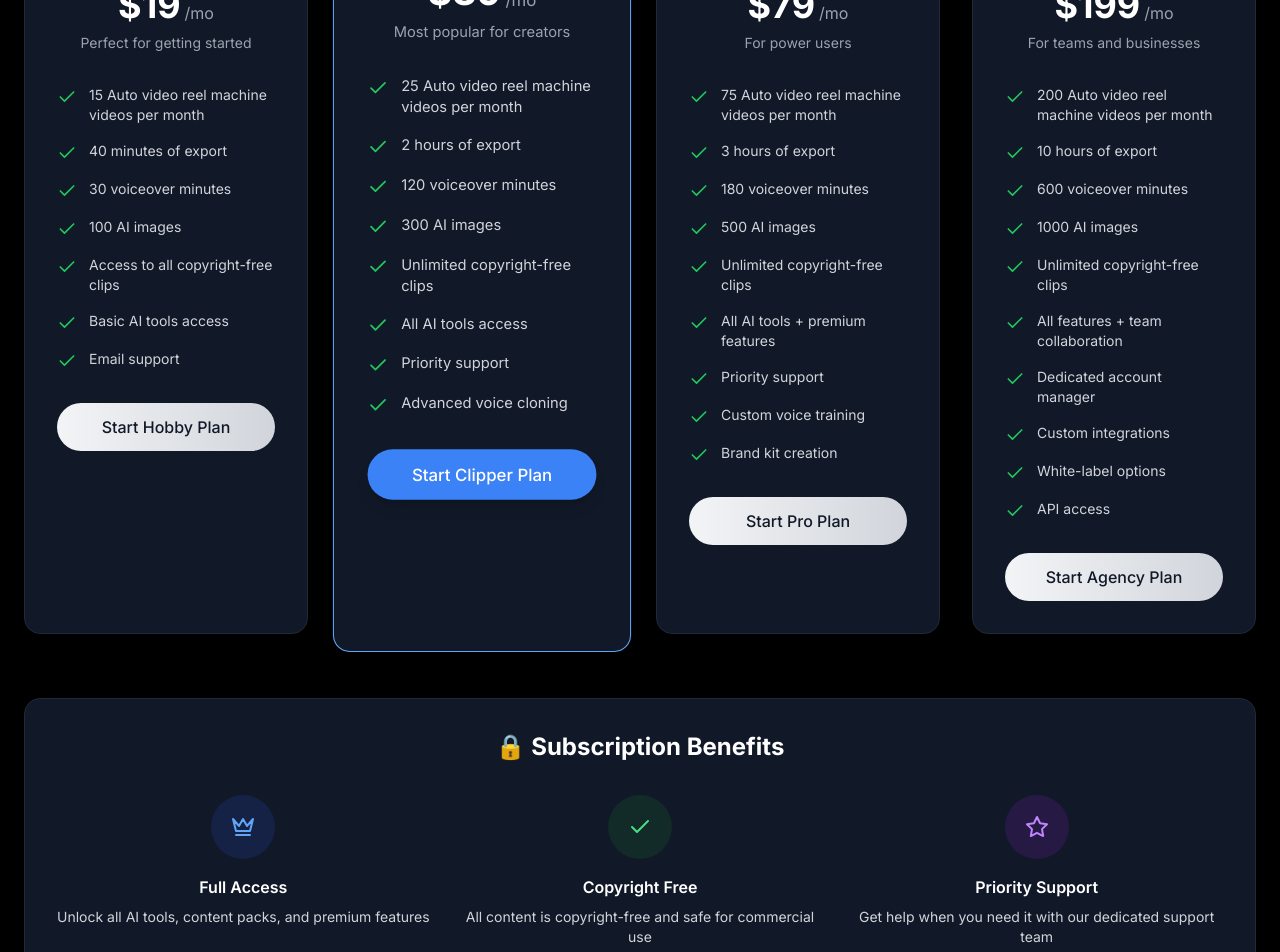
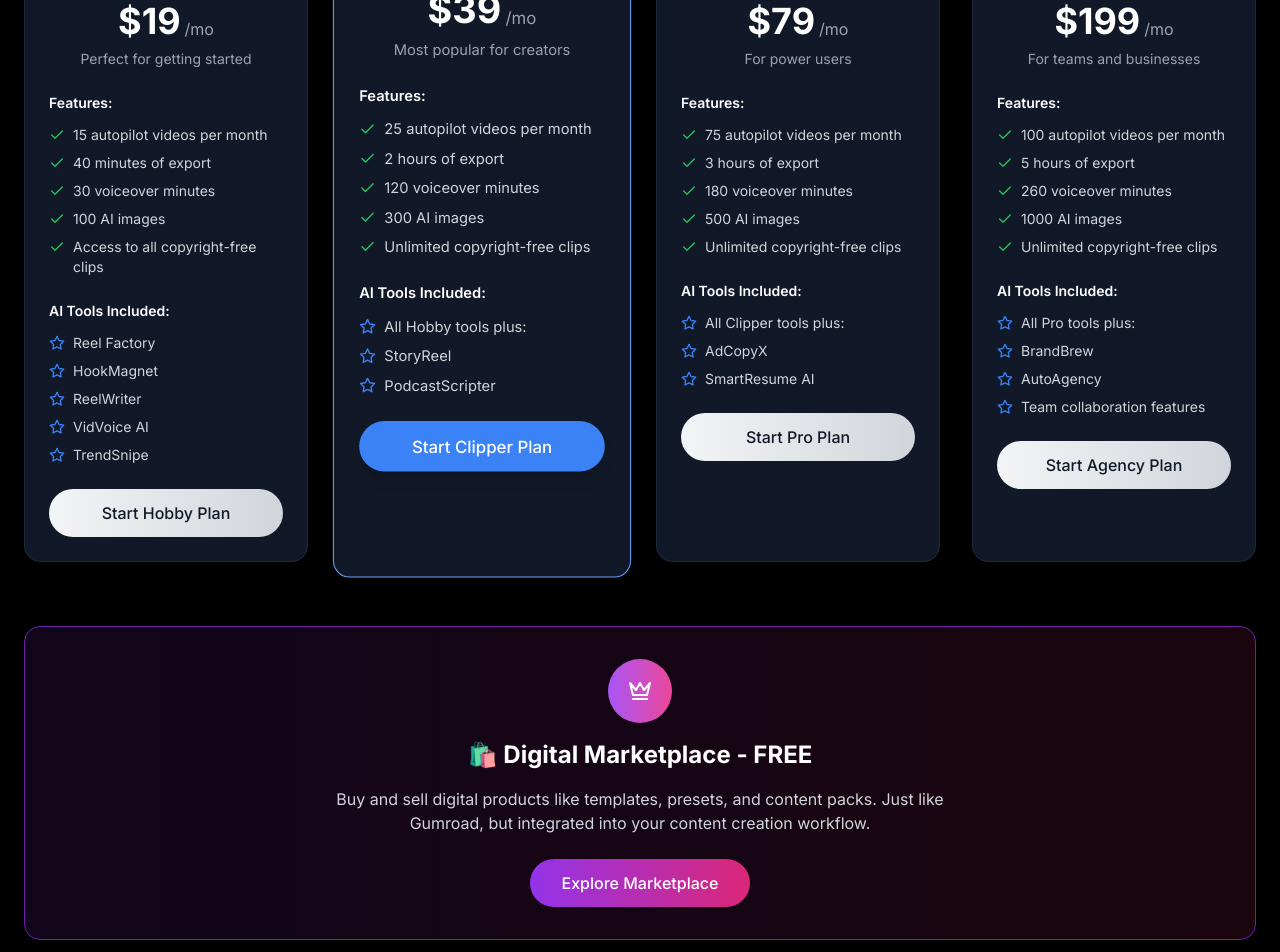
Before and after one commit to demongod0isagod/sb1-6acnfpf2, a React (Vite) app: page / in a window 1280 px wide. Shown: the part 5200-6152 px from the top of the page. Built offline with nearby package versions, Linux system fonts and the light colour scheme.

Commit message:
Updated Kingg Website with Refined Features and Pricing

```diff
--- a/src/components/Footer.tsx
+++ b/src/components/Footer.tsx
@@ -66,7 +66,7 @@ const Footer = () => {
               </li>
               <li>
                 <a href="mailto:kinggcares.ai@gmail.com" className="text-gray-600 dark:text-gray-300 hover:text-blue-600 dark:hover:text-blue-400 transition-colors">
-                  Support
+                  Contact Us
                 </a>
               </li>
             </ul>
--- a/src/components/PricingSection.tsx
+++ b/src/components/PricingSection.tsx
@@ -8,13 +8,18 @@ const PricingSection = () => {
       period: '/mo',
       description: 'Perfect for getting started',
       features: [
-        '15 Auto video reel machine videos per month',
+        '15 autopilot videos per month',
         '40 minutes of export',
         '30 voiceover minutes',
         '100 AI images',
-        'Access to all copyright-free clips',
-        'Basic AI tools access',
-        'Email support'
+        'Access to all copyright-free clips'
+      ],
+      tools: [
+        'Reel Factory',
+        'HookMagnet',
+        'ReelWriter',
+        'VidVoice AI',
+        'TrendSnipe'
       ],
       buttonText: 'Start Hobby Plan',
       popular: false
@@ -26,14 +31,16 @@ const PricingSection = () => {
       description: 'Most popular for creators',
       isPopular: true,
       features: [
-        '25 Auto video reel machine videos per month',
+        '25 autopilot videos per month',
         '2 hours of export',
         '120 voiceover minutes',
         '300 AI images',
-        'Unlimited copyright-free clips',
-        'All AI tools access',
-        'Priority support',
-        'Advanced voice cloning'
+        'Unlimited copyright-free clips'
+      ],
+      tools: [
+        'All Hobby tools plus:',
+        'StoryReel',
+        'PodcastScripter'
       ],
       buttonText: 'Start Clipper Plan',
       popular: true
@@ -44,15 +51,16 @@ const PricingSection = () => {
       period: '/mo',
       description: 'For power users',
       features: [
-        '75 Auto video reel machine videos per month',
+        '75 autopilot videos per month',
         '3 hours of export',
         '180 voiceover minutes',
         '500 AI images',
-        'Unlimited copyright-free clips',
-        'All AI tools + premium features',
-        'Priority support',
-        'Custom voice training',
-        'Brand kit creation'
+        'Unlimited copyright-free clips'
+      ],
+      tools: [
+        'All Clipper tools plus:',
+        'AdCopyX',
+        'SmartResume AI'
       ],
       buttonText: 'Start Pro Plan',
       popular: false
@@ -63,16 +71,17 @@ const PricingSection = () => {
       period: '/mo',
       description: 'For teams and businesses',
       features: [
-        '200 Auto video reel machine videos per month',
-        '10 hours of export',
-        '600 voiceover minutes',
+        '100 autopilot videos per month',
+        '5 hours of export',
+        '260 voiceover minutes',
         '1000 AI images',
-        'Unlimited copyright-free clips',
-        'All features + team collaboration',
-        'Dedicated account manager',
-        'Custom integrations',
-        'White-label options',
-        'API access'
+        'Unlimited copyright-free clips'
+      ],
+      tools: [
+        'All Pro tools plus:',
+        'BrandBrew',
+        'AutoAgency',
+        'Team collaboration features'
       ],
       buttonText: 'Start Agency Plan',
       popular: false
@@ -82,6 +91,11 @@ const PricingSection = () => {
   const handlePlanSelection = (planName: string) => {
     // In a real application, this would redirect to a payment processor
     alert(`Redirecting to payment for ${planName} plan. In production, this would integrate with Stripe, PayPal, or similar payment processor.`);
+  };
+
+  const scrollToMarketplace = () => {
+    // This would navigate to the digital marketplace page
+    alert('Navigating to Digital Marketplace... In production, this would open the marketplace page.');
   };
 
   return (
@@ -113,7 +127,7 @@ const PricingSection = () => {
                 plan.isPopular
                   ? 'border-blue-500 dark:border-blue-400 transform scale-105'
                   : 'border-gray-100 dark:border-gray-800'
-              } p-8 transition-all duration-300 hover:shadow-xl hover:scale-105`}
+              } p-6 transition-all duration-300 hover:shadow-xl hover:scale-105`}
             >
               {plan.isPopular && (
                 <div className="absolute -top-4 left-1/2 transform -translate-x-1/2">
@@ -124,7 +138,7 @@ const PricingSection = () => {
                 </div>
               )}
 
-              <div className="text-center mb-8">
+              <div className="text-center mb-6">
                 <h3 className="text-xl font-bold text-gray-900 dark:text-white mb-2">
                   {plan.name}
                 </h3>
@@ -143,17 +157,35 @@ const PricingSection = () => {
                 </p>
               </div>
 
-              <ul className="space-y-4 mb-8">
+              <div className="mb-6">
+                <h4 className="text-sm font-semibold text-gray-900 dark:text-white mb-3">Features:</h4>
+                <ul className="space-y-2">
                   {plan.features.map((feature, index) => (
                     <li
                       key={index}
                       className="flex items-start text-gray-700 dark:text-gray-300"
                     >
-                    <Check className="w-5 h-5 text-green-500 mr-3 flex-shrink-0 mt-0.5" />
+                      <Check className="w-4 h-4 text-green-500 mr-2 flex-shrink-0 mt-0.5" />
                       <span className="text-sm">{feature}</span>
                     </li>
                   ))}
                 </ul>
+              </div>
+
+              <div className="mb-6">
+                <h4 className="text-sm font-semibold text-gray-900 dark:text-white mb-3">AI Tools Included:</h4>
+                <ul className="space-y-2">
+                  {plan.tools.map((tool, index) => (
+                    <li
+                      key={index}
+                      className="flex items-start text-gray-700 dark:text-gray-300"
+                    >
+                      <Star className="w-4 h-4 text-blue-500 mr-2 flex-shrink-0 mt-0.5" />
+                      <span className="text-sm">{tool}</span>
+                    </li>
+                  ))}
+                </ul>
+              </div>
 
               <button
                 onClick={() => handlePlanSelection(plan.name)}
@@ -167,6 +199,27 @@ const PricingSection = () => {
               </button>
             </div>
           ))}
+        </div>
+
+        {/* Digital Marketplace Section */}
+        <div className="mt-16 bg-gradient-to-r from-purple-50 to-pink-50 dark:from-purple-900/20 dark:to-pink-900/20 rounded-2xl p-8 shadow-lg border border-purple-100 dark:border-purple-800">
+          <div className="text-center">
+            <div className="w-16 h-16 bg-gradient-to-r from-purple-500 to-pink-500 rounded-full flex items-center justify-center mx-auto mb-4">
+              <Crown className="text-white" size={24} />
+            </div>
+            <h3 className="text-2xl font-bold text-gray-900 dark:text-white mb-4">
+              🛍️ Digital Marketplace - FREE
+            </h3>
+            <p className="text-gray-600 dark:text-gray-300 mb-6 max-w-2xl mx-auto">
+              Buy and sell digital products like templates, presets, and content packs. Just like Gumroad, but integrated into your content creation workflow.
+            </p>
+            <button
+              onClick={scrollToMarketplace}
+              className="px-8 py-3 bg-gradient-to-r from-purple-600 to-pink-600 text-white rounded-full font-medium hover:shadow-lg transition-all duration-300"
+            >
+              Explore Marketplace
+            </button>
+          </div>
         </div>
 
         <div className="mt-16 bg-white dark:bg-gray-900 rounded-2xl p-8 shadow-lg border border-gray-100 dark:border-gray-800">
@@ -197,9 +250,9 @@ const PricingSection = () => {
                 <div className="w-16 h-16 bg-purple-100 dark:bg-purple-900/30 rounded-full flex items-center justify-center mx-auto mb-4">
                   <Star className="text-purple-600 dark:text-purple-400" size={24} />
                 </div>
-                <h4 className="font-semibold text-gray-900 dark:text-white mb-2">Priority Support</h4>
+                <h4 className="font-semibold text-gray-900 dark:text-white mb-2">Regular Updates</h4>
                 <p className="text-gray-600 dark:text-gray-300 text-sm">
-                  Get help when you need it with our dedicated support team
+                  New tools, content packs, and features added regularly
                 </p>
               </div>
             </div>
--- a/src/data/features.tsx
+++ b/src/data/features.tsx
@@ -17,7 +17,7 @@ export const features: Feature[] = [
       'Direct publishing to Instagram, TikTok, and YouTube Shorts',
       'Smart scheduling for optimal posting times',
       'Cross-platform content optimization',
-      'Detailed analytics and performance tracking'
+      'Basic performance insights'
     ]
   },
   {
@@ -29,7 +29,7 @@ export const features: Feature[] = [
       'Real-time comparison of original and edited content',
       'Interactive side-by-side view',
       'Adjust settings while comparing results',
-      'Histogram and quality analysis tools'
+      'Visual quality comparison tools'
     ]
   },
   {
@@ -59,10 +59,10 @@ export const features: Feature[] = [
   {
     id: 'theme-pack',
     title: 'Multiple Theme Options',
-    description: 'Each content pack comes with 3 theme variations',
+    description: 'Each content pack comes with customizable themes',
     icon: <Palette size={24} />,
     benefits: [
-      'Light, dark, and cinematic theme options',
+      'Multiple visual style options',
       'Custom color grading presets',
       'Audio-reactive visual elements',
       'Seasonal and trending theme updates'
--- a/src/pages/TermsOfService.tsx
+++ b/src/pages/TermsOfService.tsx
@@ -205,7 +205,7 @@ const TermsOfService = () => {
                 <li>Fraudulent or deceptive activities</li>
                 <li>Repeated policy violations</li>
                 <li>Non-payment of fees</li>
-                <li>Abuse of our support team or other users</li>
+                <li>Abuse of our team or other users</li>
               </ul>
               <p className="text-red-700 dark:text-red-300 mt-4 font-medium">
                 Upon termination, your access will be revoked and your data may be deleted without notice.
```
Also changed, not shown: src/pages/PrivacyPolicy.tsx (+4 -4 lines). Lines whose indentation alone changed are shown as unchanged.
